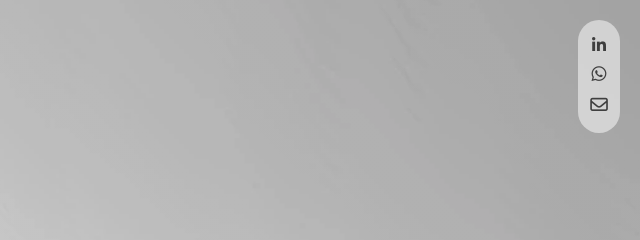
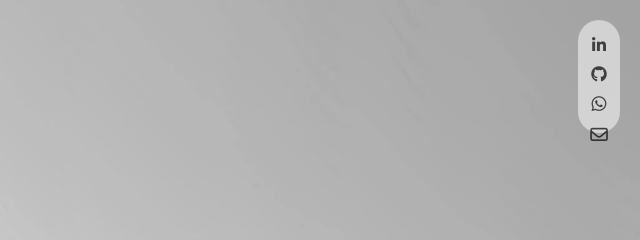
Before and after one commit to deng37/denver-portfolio, a website with bundled scripts: page index.html in a window 1280 px wide. Shown: the top 240 px of the page, 640-1280 px from the left. Built offline with nearby package versions, Linux system fonts and the light colour scheme.

Commit message:
Update index.html

```diff
--- a/index.html
+++ b/index.html
@@ -35,6 +35,11 @@
       <div>
         <a class="sidebar-contact-linkedin" href="https://www.linkedin.com/in/denver-ten" title='linkedin' target="_blank" rel="noopener noreferrer">
           <i class="fa-brands fa-linkedin-in"></i>
+        </a>
+      </div>
+      <div>
+        <a class="sidebar-contact-github" href="https://github.com/deng37" title='github' target="_blank" rel="noopener noreferrer">
+          <i class="fa-brands fa-github"></i>
         </a>
       </div>
       <div>
```
